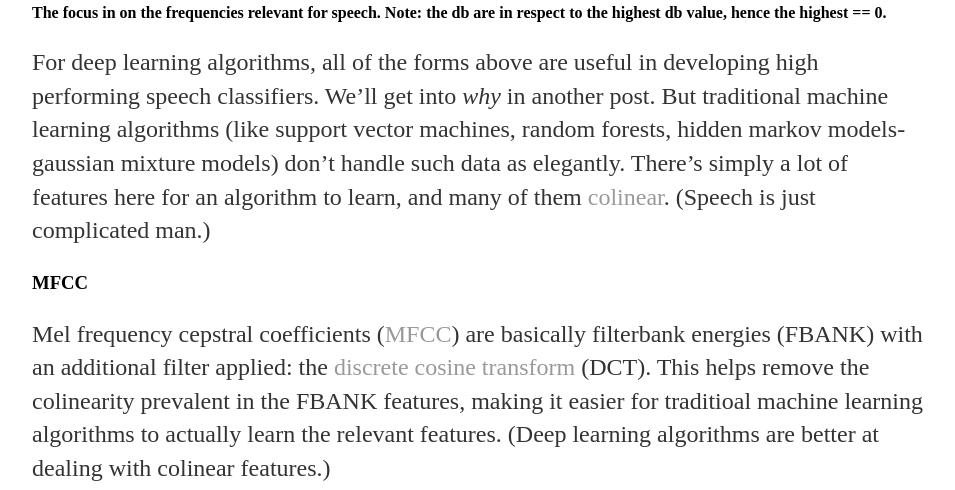
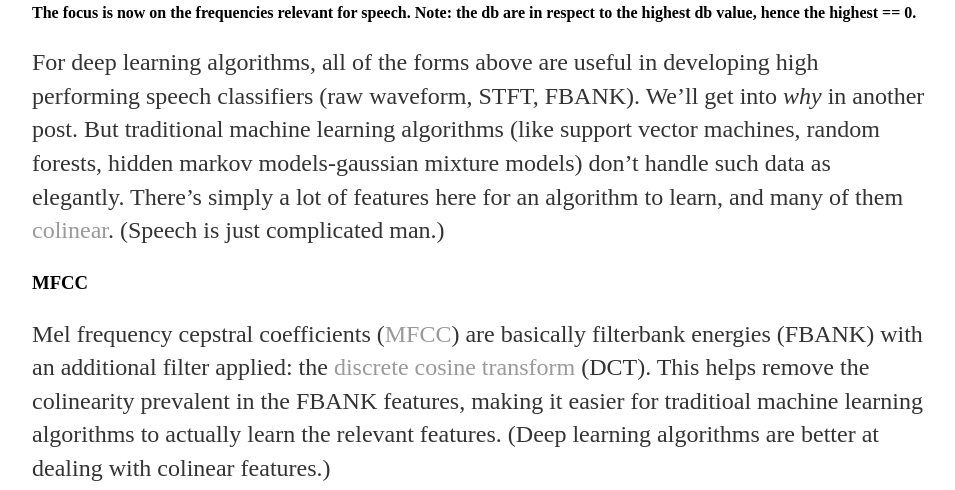
Before and after one commit to a-n-rose/a-n-rose.github.io, a Jekyll site: the page built from _posts/2019-02-06-python-train-cnn-lstm-speech-features.md, in a window 1280 px wide and 1400 px high, scrolled down 7776 px, cut to the strip 256-746 px from the top of the window. Shown: the whole strip, without its empty margins (160-1115 px from the left). Built offline with Jekyll 4.4.1, drawn with Linux system fonts in a browser that asks for light colours; some of the changed text lies outside the part shown.

Commit message:
minor additions/clarifications

```diff
--- a/_posts/2019-02-06-python-train-cnn-lstm-speech-features.md
+++ b/_posts/2019-02-06-python-train-cnn-lstm-speech-features.md
@@ -101,9 +101,9 @@ By applying the mel scale, as well as the logarthimic scale (i.e. turning the (l
 ### FBANK
 
 ![Imgur](https://i.imgur.com/Z3Xqbwa.png)
-#### The focus in on the frequencies relevant for speech. Note: the db are in respect to the highest db value, hence the highest == 0.
+#### The focus is now on the frequencies relevant for speech. Note: the db are in respect to the highest db value, hence the highest == 0.
 
-For deep learning algorithms, all of the forms above are useful in developing high performing speech classifiers. We'll get into *why* in another post. But traditional machine learning algorithms (like support vector machines, random forests, hidden markov models-gaussian mixture models) don't handle such data as elegantly. There's simply a lot of features here for an algorithm to learn, and many of them <a href="https://en.wikipedia.org/wiki/Multicollinearity">colinear</a>. (Speech is just complicated man.)
+For deep learning algorithms, all of the forms above are useful in developing high performing speech classifiers (raw waveform, STFT, FBANK). We'll get into *why* in another post. But traditional machine learning algorithms (like support vector machines, random forests, hidden markov models-gaussian mixture models) don't handle such data as elegantly. There's simply a lot of features here for an algorithm to learn, and many of them <a href="https://en.wikipedia.org/wiki/Multicollinearity">colinear</a>. (Speech is just complicated man.)
 
 ### MFCC
 
```
Also changed, not shown: other parts of _posts/2019-02-06-python-train-cnn-lstm-speech-features.md (+1 -3 lines).
